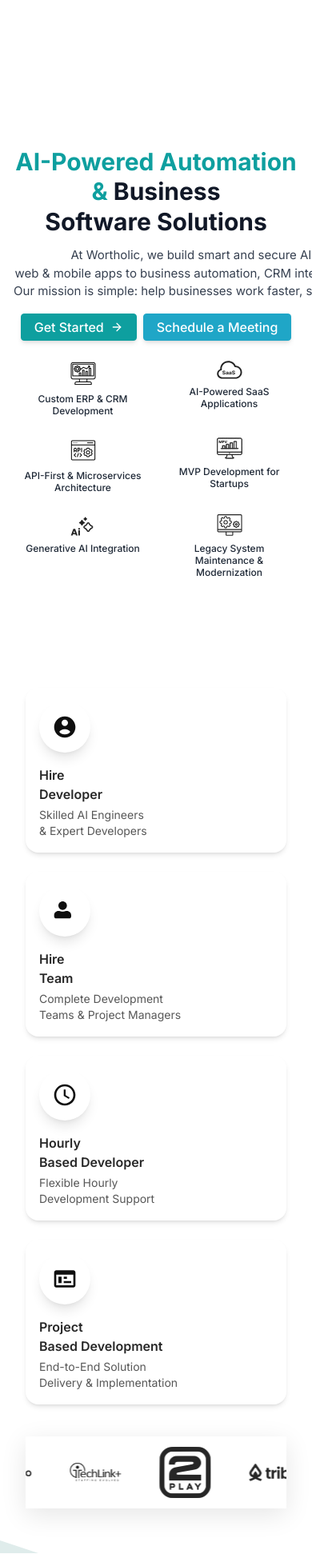
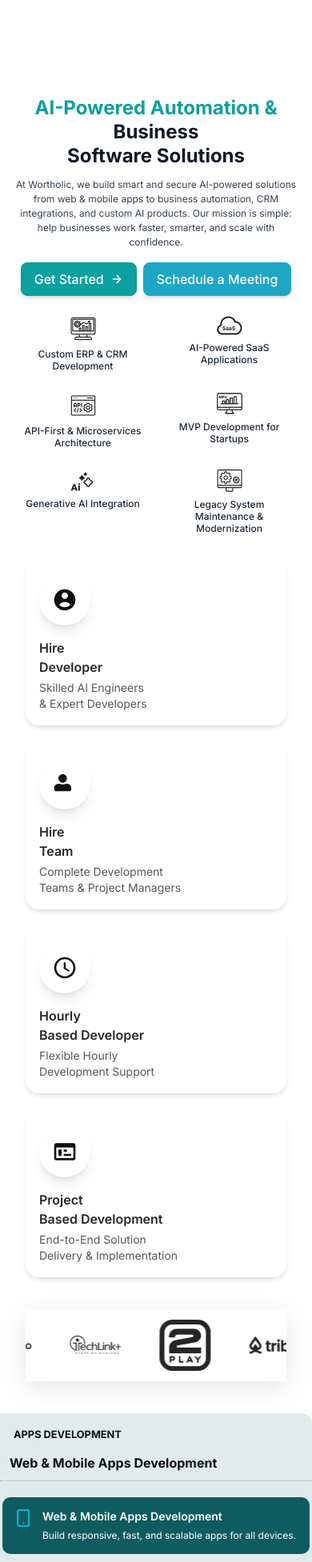
Before and after one commit to TEERTH-KOLHI/wortholic-updated, a Next.js app: page / in a window 390 px wide. Shown: the top 1953 px of the page at 80% size. Built offline with nearby package versions, Linux system fonts and the light colour scheme.

Commit message:
updates done

```diff
--- a/src/components/CareersSection/CareersSection.tsx
+++ b/src/components/CareersSection/CareersSection.tsx
@@ -112,7 +112,7 @@ export default function WhoWeAre() {
         <h2 className="text-center text-gray-800 dark:text-gray-100 text-3xl md:text-5xl font-bold mb-0">
           Who we are
         </h2>
-        <p className="text-gray-600 dark:text-gray-300">
+        <p className="text-gray-600 text-center dark:text-gray-300">
           We build AI agents, AI-powered SaaS, and advanced digital solutions
           that go beyond traditional apps.
         </p>
--- a/src/components/Hero/index.tsx
+++ b/src/components/Hero/index.tsx
@@ -43,7 +43,7 @@ const Hero = () => {
   return (
     <section
       id="home"
-      className="relative z-10 flex h-screen items-center overflow-hidden bg-white pt-[80px] pb-2 md:pt-[90px] xl:pt-[100px] 2xl:pt-[110px] dark:bg-black"
+      className="relative z-10 flex items-center overflow-hidden bg-white mt-10 pt-[80px] pb-2 md:pt-[90px] xl:pt-[100px] 2xl:pt-[110px] dark:bg-black"
     >
       {/* Background image */}
       <div
@@ -62,7 +62,7 @@ const Hero = () => {
       <div className="relative z-10 container mx-auto flex h-full items-center px-4">
         <div className="mx-auto w-full max-w-full text-center">
           {/* Heading */}
-          <h1 className="mb-3 text-3xl leading-tight font-bold text-gray-900 sm:text-4xl md:text-5xl xl:mb-5 dark:text-white">
+          <h1 className="mb-3 text-2xl lg:text-5xl leading-tight font-bold text-gray-900 sm:text-4xl md:text-5xl xl:mb-5 dark:text-white">
             <span className="text-[#0E9F9F]">AI-Powered Automation &</span>{" "}
             Business<span className="block">Software Solutions</span>
           </h1>
@@ -94,7 +94,19 @@ const Hero = () => {
 
             {/* Middle Content */}
             <div className="max-w-full text-center">
-              <div className="w-[620px]">
+              {/* For mobile view only */}
+              <div className="w-full flex flex-items items-center text-center block md:hidden">
+                <p className="mb-4 text-[12px] text-gray-700 xl:mb-6 dark:text-gray-300">
+                  At Wortholic, we build smart and secure AI-powered solutions
+                  from web & mobile apps to business automation, CRM
+                  integrations, and custom AI products. Our mission is simple:
+                  help businesses work faster, smarter, and scale with
+                  confidence.
+                </p>
+              </div>
+
+              {/* For Desktop/tablet view only */}
+              <div className="w-[620px] flex flex-items items-center text-center hidden md:block">
                 <p className="mb-4 text-[15px] text-gray-700 xl:mb-6 dark:text-gray-300">
                   At Wortholic, we build smart and secure AI-powered solutions
                   from <br /> web & mobile apps to business automation, CRM
@@ -108,7 +120,7 @@ const Hero = () => {
               <div className="flex flex-wrap justify-center gap-2">
                 <button
                   onClick={handleScrollToContact}
-                  className="flex cursor-pointer items-center justify-center rounded border-1 border-[#0E9F9F] bg-[#0E9F9F] px-4 py-1 font-medium text-white shadow-md transition duration-300 hover:bg-white hover:text-[#0E9F9F] dark:hover:bg-black"
+                  className="flex cursor-pointer items-center justify-center rounded-[8px] border-1 border-[#0E9F9F] bg-[#0E9F9F] px-4 py-2 font-medium text-white shadow-md transition duration-300 hover:bg-white hover:text-[#0E9F9F] dark:hover:bg-black"
                 >
                   Get Started <ArrowRight className="ml-2 h-4 w-4" />
                 </button>
@@ -117,7 +129,7 @@ const Hero = () => {
                   href="https://calendar.google.com/calendar/u/0/r/eventedit?text=Meeting%20with%20Wortholic&details=Let's%20discuss%20your%20project%20requirements%20and%20how%20we%20can%20help%20with%20AI-powered%20solutions&add=wortholicai@gmail.com"
                   target="_blank"
                   rel="noopener noreferrer"
-                  className="flex items-center justify-center rounded border-1 border-[#1FA6C7] bg-[#1FA6C7] px-4 py-1 font-medium text-white shadow-md transition duration-300 hover:bg-white hover:text-[#1FA6C7] dark:hover:bg-black"
+                  className="flex items-center justify-center rounded-[8px] border-1 border-[#1FA6C7] bg-[#1FA6C7] px-4 py-2 font-medium text-white shadow-md transition duration-300 hover:bg-white hover:text-[#1FA6C7] dark:hover:bg-black"
                 >
                   Schedule a Meeting
                 </a>
--- a/src/components/ProvidedService/CircularSlider.jsx
+++ b/src/components/ProvidedService/CircularSlider.jsx
@@ -214,11 +214,38 @@ export default function CircularSlider({
   }, []);
 
   return (
-    <div className="flex flex-col items-center justify-center h-[570px] bg-[#DFECEB] dark:bg-black pb-[150px] font-Ovo transition-colors duration-300">
+    <div className="flex flex-col items-center justify-center lg:h-[570px] bg-[#DFECEB] dark:bg-black pb-[100px] lg:pb-[150px] font-Ovo transition-colors duration-300">
       <div className="relative flex flex-col w-full max-w-[1400px] overflow-hidden">
+        {/* For mobile view the boxes */}
+        <div className="flex flex-col justify-items items-center mt-5 mb-5 w-full font-Ovo text-gray-200 text-[0.8rem] ml-0 block md:hidden">
+          <div className="flex flex-col gap-3 mt-0 max-w-sm">
+            {features.map((feature, idx) => {
+              const IconComponent = feature.icon;
+              return (
+                <div
+                  key={idx}
+                  className="flex items-start gap-3 border-2 border-[#0F5C60] bg-[#0F5C60] rounded-lg p-3 dark:bg-transparent"
+                >
+                  <div className="flex-shrink-0">
+                    <IconComponent className="w-6 h-6 text-cyan-500" />
+                  </div>
+                  <div className="flex flex-col gap-1">
+                    <h2 className="font-semibold text-white text-sm">
+                      {feature.title}
+                    </h2>
+                    <p className="text-white text-xs leading-relaxed">
+                      {feature.description}
+                    </p>
+                  </div>
+                </div>
+              );
+            })}
+          </div>
+        </div>
+
         <div className="flex gap-1 justify-center items-center preserve-3d">
           <div className="flex flex-col justifiy-items items-center h-[400px] w-[600px] font-Ovo text-gray-200 text-[0.8rem] ml-5 hidden md:block">
-            <div className="flex flex-col gap-3 mt-20 max-w-sm">
+            <div className="flex flex-col gap-3 mt-0 lg:mt-20 max-w-sm">
               {features.map((feature, idx) => {
                 const IconComponent = feature.icon;
                 return (
@@ -265,7 +292,7 @@ export default function CircularSlider({
                 transition={{ duration: 0.5, ease: "easeOut" }}
                 src={card.img}
                 alt={`Card ${index + 1}`}
-                className="w-full bg-cover lg:h-[300px] md:h-[420px] sm:h-[420px] xs:h-[220px] z-[1] rounded-lg overflow-hidden"
+                className="w-full bg-cover lg:h-[300px] md:h-[420px] sm:h-[420px] xs:h-[360px] z-[1] rounded-lg overflow-hidden"
               />
 
               <div className="absolute inset-0 backdrop-blur-[1px] bg-opacity-70 flex items-center justify-center opacity-0 hover:opacity-100 transition-opacity z-[2] rounded-lg">
@@ -303,7 +330,7 @@ export default function CircularSlider({
           </button>
         </div>
       </div>
-      <div className="flex flex-row text-[12px] justify-items items-center gap-2 ml-0 lg: ml-[23rem]">
+      <div className="flex flex-row text-[12px] justify-items items-center gap-2 ml-0 lg:ml-[23rem]">
         <button className="border-2 border-[#0F5C60] rounded-[6px] px-6 py-1.5 dark:bg-transparent">
           Learn More
         </button>
--- a/src/components/ProvidedService/FeaturedWork.jsx
+++ b/src/components/ProvidedService/FeaturedWork.jsx
@@ -18,7 +18,7 @@ const FeaturedWork = ({
   featureMargin = "ml-0",
   additionalClass = "",
   cardsData,
-  sectionType = "apps", // New prop for section type
+  sectionType = "apps",
 }) => {
   const [isOpen, setIsOpen] = useState(false);
   const dropdownRef = useRef(null);
@@ -35,15 +35,15 @@ const FeaturedWork = ({
 
   return (
     <div
-      className={`w-full ${topBgColor} ${additionalClass}  dark:none dark:text-gray-100`}
+      className={`w-full ${topBgColor} ${additionalClass} dark:none dark:text-gray-100`}
     >
-      <div className={`flex flex-col lg: h-[2.5rem] sm:flex-row `}>
+      <div className={`flex flex-col  h-[2.5rem] sm:flex-row`}>
         {/* Feature Work Section */}
         <div
-          className={`lg:w-[15rem]  sm:w-[25rem] ${featuredTabBg} ${featureMargin} hidden md:block border border-transparent rounded-tr-xl sm:rounded-tr-none p-4 dark:bg-black `}
+          className={`w-full md:w-[15rem]  lg:w-[15rem] ${featuredTabBg} ${featureMargin} block border border-transparent rounded-tr-xl sm:rounded-tr-none p-4 dark:bg-black`}
         >
           <h1
-            className={`text-[0.8rem] font-bold uppercase  ${featuredTextColor} dark:text-gray-100`}
+            className={`text-[0.8rem] font-bold uppercase ${featuredTextColor} dark:text-gray-100`}
           >
             {featuredWorkText}
             <span className={featuredTextColor}> {featuredNumber}</span>
@@ -53,7 +53,7 @@ const FeaturedWork = ({
         {showSeeAll && (
           <>
             <div
-              className={`w-[3rem] h-4 sm:h-auto pr-3 border border-transparent ${featuredTabBg} [clip-path:polygon(0_20%,0_0,100%_100%,0_100%)] dark:bg-black `}
+              className={`hidden sm:block w-[3rem] h-4 sm:h-auto pr-3 border border-transparent ${featuredTabBg} [clip-path:polygon(0_20%,0_0,100%_100%,0_100%)] dark:bg-black`}
             ></div>
           </>
         )}
@@ -61,10 +61,10 @@ const FeaturedWork = ({
 
       {/* Content Section */}
       <div
-        className={`grid grid-cols-1  border-gray-400 lg:grid-cols-3 sm:p-3 ${contentBgColor} border-b border-dotted  dark:bg-black dark:border-gray-600`}
+        className={`grid grid-cols-1 border-gray-400 lg:grid-cols-3 p-3 sm:p-3 ${contentBgColor} border-b border-dotted dark:bg-black dark:border-gray-600`}
       >
         <h2
-          className={` text-[16px]  ${featuredTextColor} sm:text-2xl   text-black font-bold  lg:text-[18px]   leading-tight hidden md:block font-Ovo dark:text-gray-100`}
+          className={`text-[16px] ${featuredTextColor} sm:text-2xl text-black font-bold lg:text-[18px] leading-tight block font-Ovo dark:text-gray-100`}
         >
           {titleText}
         </h2>
```
Also changed, not shown: src/components/ContactForm/ContactForm.tsx (+10 -7 lines).
